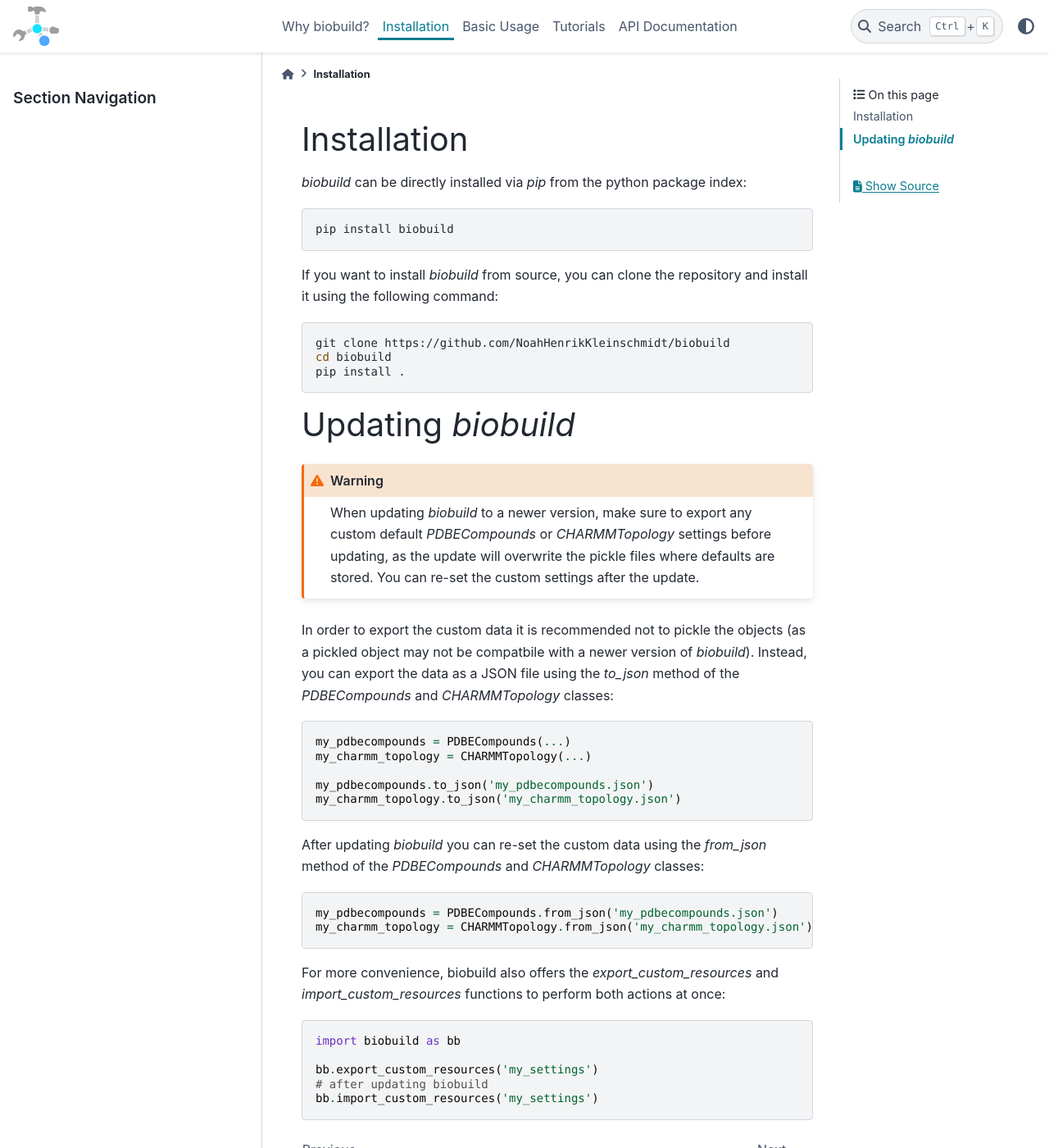
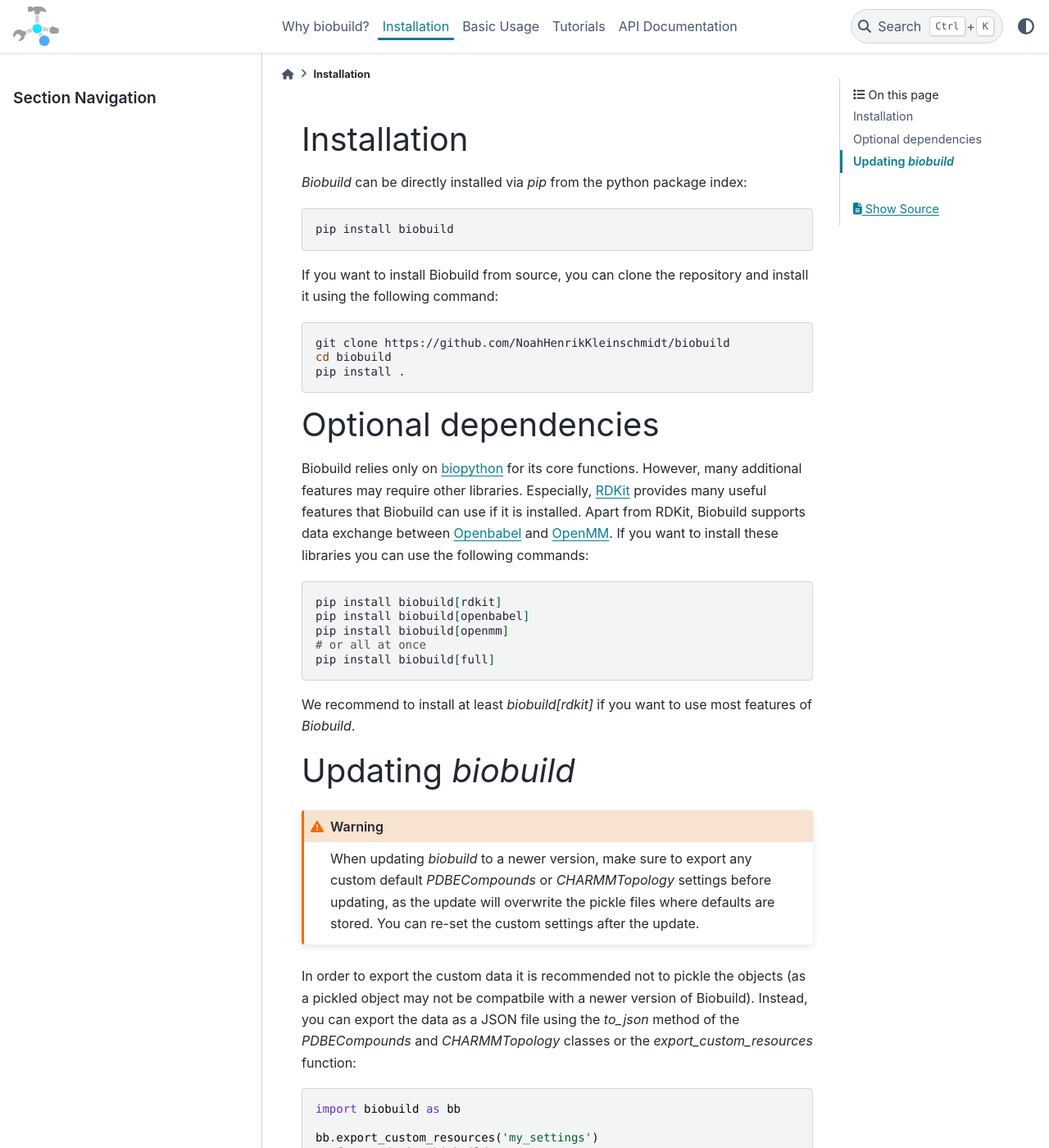
Before and after one commit to NoahHenrikKleinschmidt/buildamol, a Sphinx documentation site: the page built from docs/installation.rst, in a window 1280 px wide and 1400 px high. Shown: the whole window at 82% size. Built offline with Sphinx 7.4.7 and the PyData theme 0.15.4, drawn with Linux system fonts in a browser that asks for light colours; pages that are not in the unit, such as notebooks, are missing from menus.

Commit message:
update docs

```diff
--- a/docs/installation.rst
+++ b/docs/installation.rst
@@ -6,19 +6,37 @@
 Installation
 ------------
 
-`biobuild` can be directly installed via `pip` from the python package index:
+`Biobuild` can be directly installed via `pip` from the python package index:
 
 .. code-block:: bash
 
    pip install biobuild
 
-If you want to install `biobuild` from source, you can clone the repository and install it using the following command:
+If you want to install Biobuild from source, you can clone the repository and install it using the following command:
 
 .. code-block:: bash
 
    git clone https://github.com/NoahHenrikKleinschmidt/biobuild
    cd biobuild
    pip install .
+
+Optional dependencies
+---------------------
+
+Biobuild relies only on `biopython <https://biopython.org/>`_ for its core functions. However, many additional features may require other libraries.
+Especially, `RDKit <https://www.rdkit.org/>`_ provides many useful features that Biobuild can use if it is installed. Apart from RDKit,
+Biobuild supports data exchange between `Openbabel <http://openbabel.org/wiki/Main_Page>`_ and `OpenMM <http://openmm.org/>`_. If you want to install
+these libraries you can use the following commands:
+
+.. code-block:: bash
+
+   pip install biobuild[rdkit]
+   pip install biobuild[openbabel]
+   pip install biobuild[openmm]
+   # or all at once
+   pip install biobuild[full]
+
+We recommend to install at least `biobuild[rdkit]` if you want to use most features of `Biobuild`.
 
 
 Updating `biobuild`
@@ -29,25 +47,8 @@
    When updating `biobuild` to a newer version, make sure to export any custom default `PDBECompounds` or `CHARMMTopology` settings
    before updating, as the update will overwrite the pickle files where defaults are stored. You can re-set the custom settings after the update.
 
-In order to export the custom data it is recommended not to pickle the objects (as a pickled object may not be compatbile with a newer version of `biobuild`).
-Instead, you can export the data as a JSON file using the `to_json` method of the `PDBECompounds` and `CHARMMTopology` classes:
-
-.. code-block:: python
-
-   my_pdbecompounds = PDBECompounds(...)
-   my_charmm_topology = CHARMMTopology(...)
-
-   my_pdbecompounds.to_json('my_pdbecompounds.json')
-   my_charmm_topology.to_json('my_charmm_topology.json')
-
-After updating `biobuild` you can re-set the custom data using the `from_json` method of the `PDBECompounds` and `CHARMMTopology` classes:
-
-.. code-block:: python
-
-   my_pdbecompounds = PDBECompounds.from_json('my_pdbecompounds.json')
-   my_charmm_topology = CHARMMTopology.from_json('my_charmm_topology.json')
-
-For more convenience, biobuild also offers the `export_custom_resources` and `import_custom_resources` functions to perform both actions at once:
+In order to export the custom data it is recommended not to pickle the objects (as a pickled object may not be compatbile with a newer version of Biobuild).
+Instead, you can export the data as a JSON file using the `to_json` method of the `PDBECompounds` and `CHARMMTopology` classes or the `export_custom_resources` function:
 
 .. code-block:: python
 
```
Also changed, not shown: docs/index.rst (+14 -5 lines), docs/_resources/biobuild_docs_header.png (added), 2 other files.
